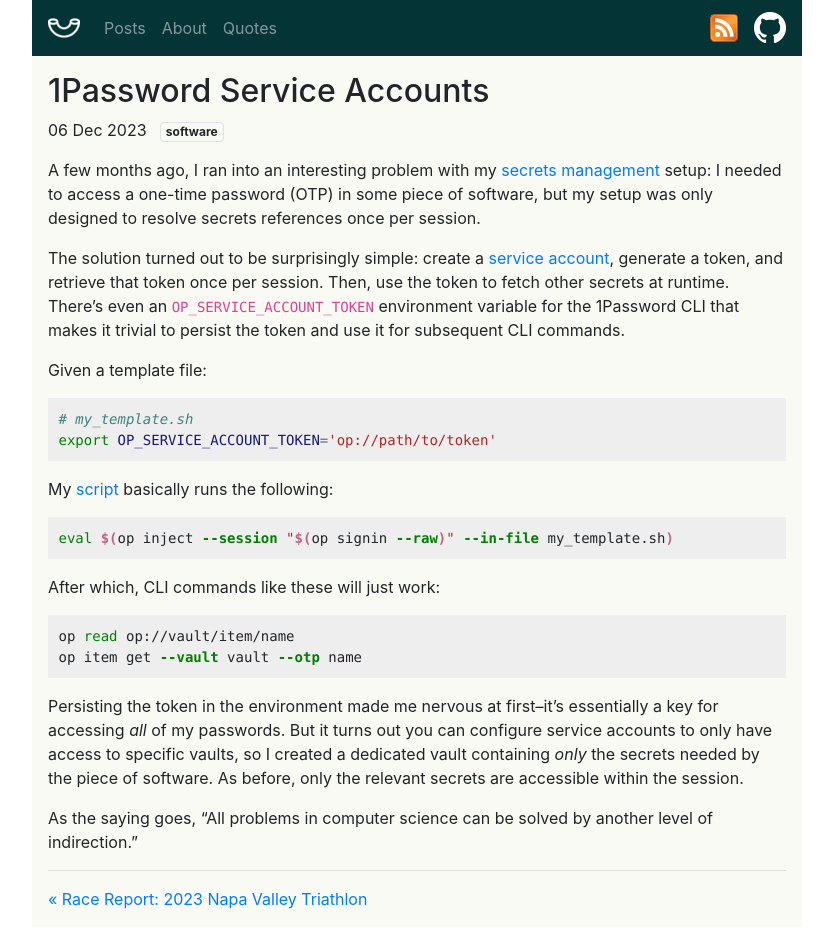
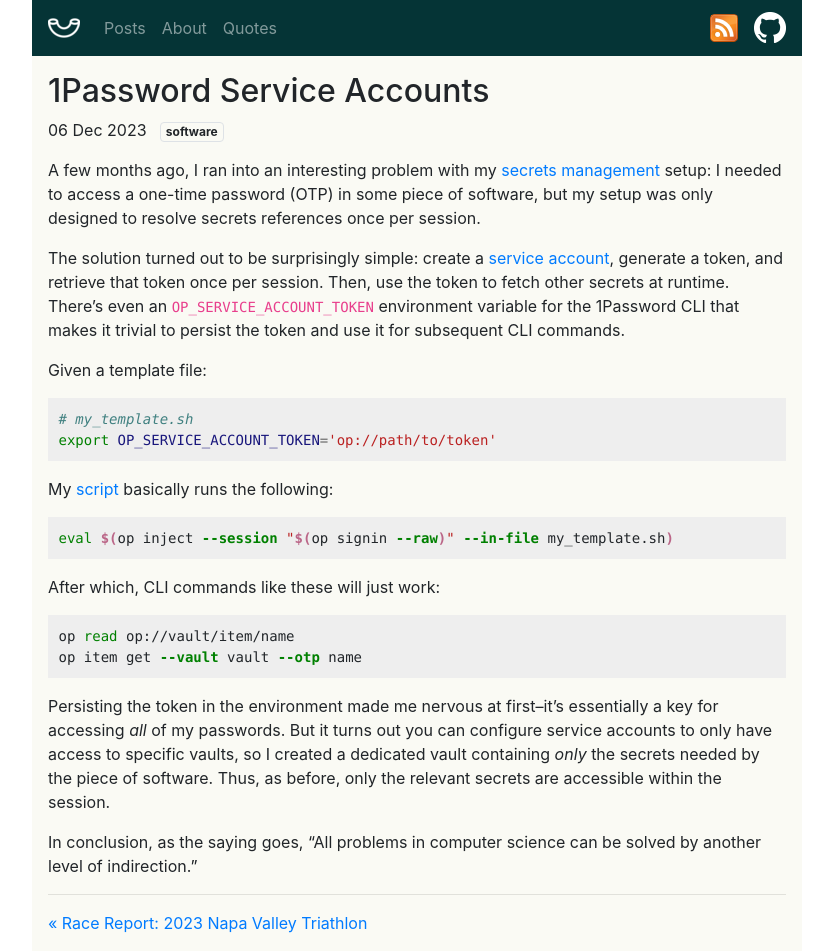
Before and after one commit to mackorone/mackorone.github.io, a Jekyll site: the page built from _posts/2023-12-06-1password-service-accounts.md, in a window 1280 px wide. Shown: the whole page, without its empty margins (223-1056 px from the left). Built offline with Jekyll 4.4.1, drawn with Linux system fonts in a browser that asks for light colours; nearby versions of some CDN libraries; before the commit the page ends 927 px from its top, so only the background shows below that.

Commit message:
Update 2023-12-06-1password-service-accounts.md

```diff
--- a/_posts/2023-12-06-1password-service-accounts.md
+++ b/_posts/2023-12-06-1password-service-accounts.md
@@ -36,7 +36,7 @@
 essentially a key for accessing *all* of my passwords. But it turns out you can
 configure service accounts to only have access to specific vaults, so I created
 a dedicated vault containing *only* the secrets needed by the piece of software.
-As before, only the relevant secrets are accessible within the session.
+Thus, as before, only the relevant secrets are accessible within the session.
 
-As the saying goes, "All problems in computer science can be solved by another
-level of indirection."
+In conclusion, as the saying goes, "All problems in computer science can be solved
+by another level of indirection."
```
